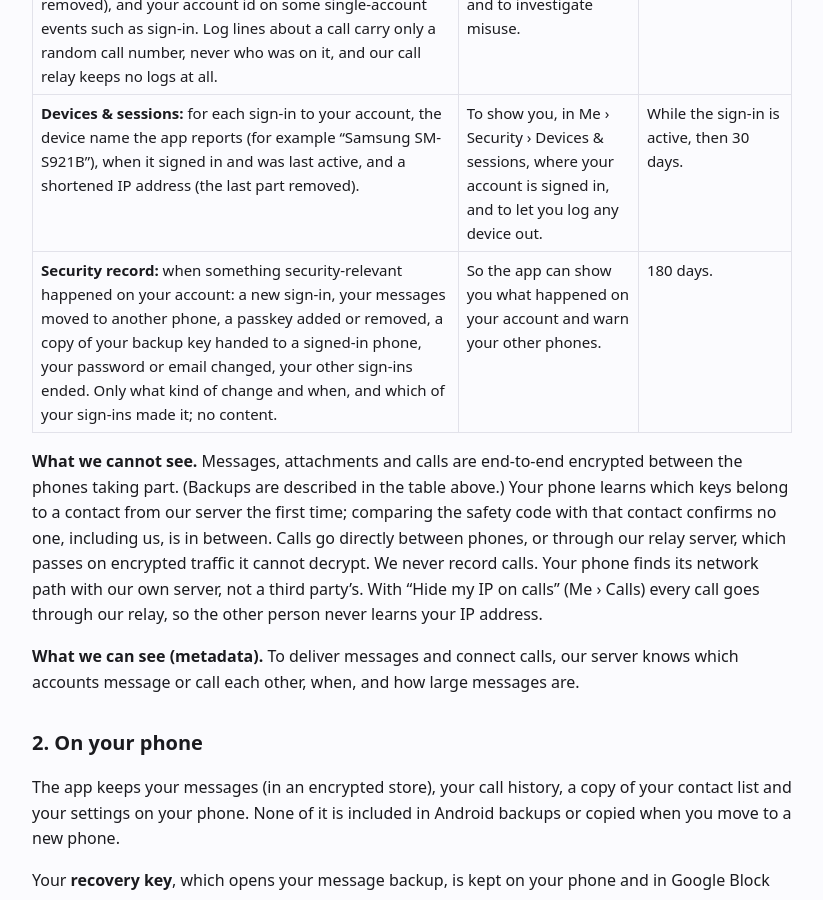
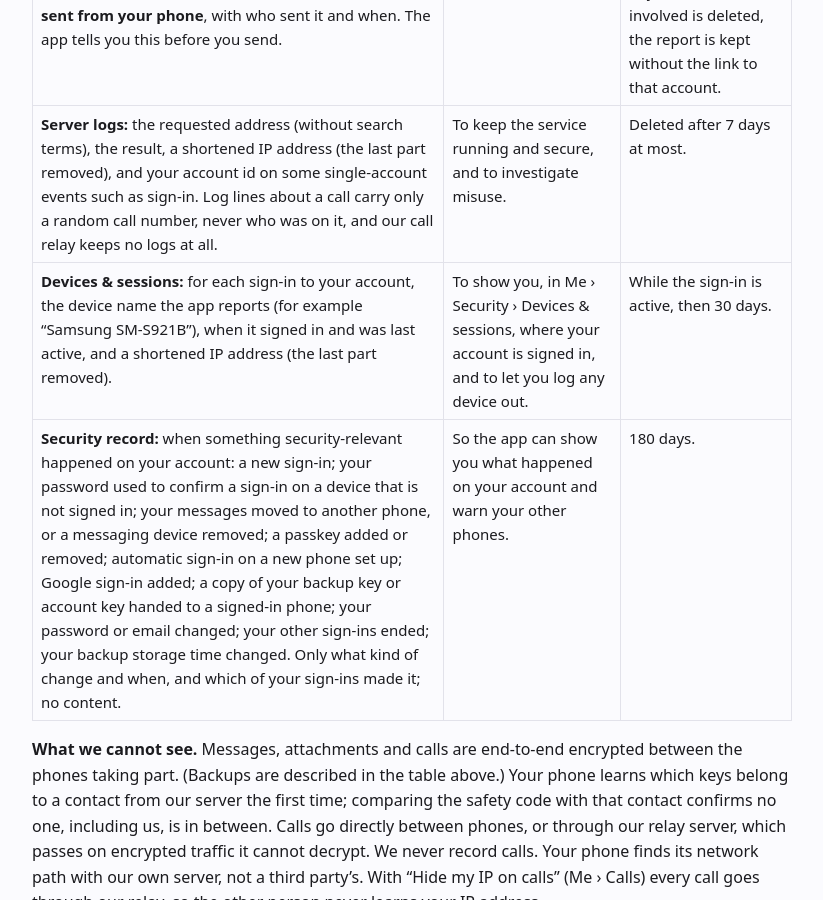
Before and after one commit to SK091/nexcall-legal, a Jekyll site: the page built from privacy.md, in a window 1280 px wide and 900 px high, scrolled down 3604 px. Shown: the whole window, without its empty margins (228-1051 px from the left). Built offline with Jekyll 4.4.1, drawn with Linux system fonts in a browser that asks for light colours; some of the changed text lies outside the part shown.

Commit message:
DRAFT privacy policy, 2026-10-08 (2): when the password is sent, how long a sign-in lasts, the full list of the security record
Synced from the main repository's site/ (commit 5212713).

Co-Authored-By: Claude Opus 5.5 (1M context) <noreply@anthropic.com>
Claude-Session: https://claude.ai/code/session_012MH5L9SuJR8wtS52o9yHxp

```diff
--- a/privacy.md
+++ b/privacy.md
@@ -33,7 +33,7 @@ data fiduciary for the data described here. Contact: <{{ site.grievance_email }}
 
 | Data | Why | How long we keep it |
 |---|---|---|
-| **Your account:** username, display name, and your password stored as a one-way hash. Our server receives your password when you create your account, the first time you sign in on a phone and when you change it; it keeps only the hash, never the password, and when you signed up. {% comment %}P1{% endcomment %} | To create your account and let you sign in. | Until you delete your account. |
+| **Your account:** username, display name, when you signed up, and your password stored as a one-way hash. Our server receives your password when you create your account, when you change or reset it, and when you sign in on a phone that has not yet completed the newer sign-in that proves the password without sending it (the first sign-in for an older account, or an attempt where that sign-in did not succeed, which includes a mistyped password); it keeps only the hash, never the password. {% comment %}P1{% endcomment %} | To create your account and let you sign in. | Until you delete your account. |
 | **After you delete your account:** only your username, when you signed up and when you deleted the account. Nothing else — no messages, contacts, email, phone details or IP address. {% comment %}P28{% endcomment %} | Indian law (IT Rules 2021, Rule 3(1)(h)) requires us to keep registration details for 180 days after an account is deleted. | 180 days after deletion, then erased automatically. |
 | **Your email:** stored only as a scrambled code (a keyed hash) plus a hint like s•••••@gmail.com, never as the address itself. {% comment %}P26{% endcomment %} | To let you sign in with your email and reset a forgotten password with a code we send to it. When you type your email to get a code, we use it once to send the mail and do not keep it. | Until you delete your account. |
 | **Google sign-in (optional):** only Google's account identifier for you and a display name. Not your email or photo. {% comment %}P2{% endcomment %} | To let you sign in with Google, and to reset a forgotten password. | Until you delete your account. |
@@ -44,14 +44,14 @@ data fiduciary for the data described here. Contact: <{{ site.grievance_email }}
 | **Message history backup:** encrypted on your phone before it is uploaded. The key that opens it never leaves your phone unprotected. If you sign in with a password, a copy of that key is kept on our server, locked with a key made from your password: this protects your backup from other people, but not from whoever runs the server, because the server receives your password when you set it. A backup opened only by your Google account's protected backup, a passkey or a recovery key you saved cannot be read by us. The app shows which of these you have in Me › Chat backup. {% comment %}P9{% endcomment %} | So you can restore your chats on a new phone. | Until you delete your account. |
 | **Push token:** an identifier from Google's Firebase Cloud Messaging for your phone. {% comment %}P13{% endcomment %} | To wake your phone for an incoming call or message. The notification we send carries no names and no message content. | Replaced when it changes; removed when you delete your account. |
 | **Missed calls your phone has not collected:** when a call ends before it reached your phone, or while your phone had no connection, we keep who called, when, whether it was an audio or video call, and why it ended (not reached, not answered, or cancelled). Nothing is kept about a call that was answered or declined, or that your phone already knew about. {% comment %}P33{% endcomment %} | So your phone can show you the missed call when it is back online. | Deleted as soon as your phone has collected it, or after 7 days. |
-| **Sign-in sessions.** {% comment %}P18{% endcomment %} | To keep you signed in. | 1 hour, renewed while you use the app for up to 7 days, or up to a year with "Remember me". |
+| **Sign-in sessions.** {% comment %}P18{% endcomment %} | To keep you signed in. | A sign-in is renewed each time the app uses it, so one that stays in use does not end by itself. One that is not used ends after 7 days, or after a year with "Remember me" (the app's default). |
 | **Service-quality numbers:** once a day the app sends rough, anonymous numbers about how well calls and messages worked: bands of how long a call took to connect, its sound and picture quality, the kind of connection and network, and how long it lasted; and, counted per day, how long messages took to be sent and delivered and how often something failed. No user id, no IP address, no one else's details, nothing you said or sent; only the day, never the time. {% comment %}P29{% endcomment %} | To make calls and messages faster and more reliable. **On by default**; turn it off in Me › Privacy › "Help improve calls and messages", which also deletes anything not yet sent. | 90 days. |
 | **Live call reports (temporary, while calls are being stabilised):** during a call, every 10 seconds, the app sends technical numbers about that call: picture size, frame rate and bitrate sent and received, delay and loss, how loud your microphone is as a number (never the sound itself), whether voice focus is on, whether the sound goes to the earpiece, speaker, a wired headset or Bluetooth (the kind only, never the name of a headset), the kind of network and connection path, how warm the phone is, the battery level, how much charge the battery reports it has left, whether the phone is charging and the battery's temperature, the app version, and your phone model. Nothing you said or showed, no names, no addresses. These reports are **not anonymous**: each is stored with the call it belongs to, and the server knows which accounts were in that call. {% comment %}P32{% endcomment %} | To find out why a call had a poor picture or dropped, on either phone, and how much battery calls use. **On by default**; turn it off in Me › Privacy › "Help improve calls and messages". This will be removed when calls are stable. | 7 days, in the server log only. |
 | **Call-quality reports:** when a call fails, the app sends the network type, whether a VPN was on, your mobile carrier's code, technical connection details, why the call ended, and the app version. No user id, no IP address, no one else's details; the time is rounded to the hour. {% comment %}P14{% endcomment %} | To find and fix call failures. This is **on by default**; turn it off in Me › Privacy › "Help improve calls and messages". | 90 days. |
 | **Abuse reports** you file: who you reported, the reason, anything you wrote, and — **only if you report a specific message — the text of that one message, sent from your phone**, with who sent it and when. The app tells you this before you send. {% comment %}P15{% endcomment %} | To act on abuse and meet our legal duties. | Until the report is resolved, then 180 days. If an account involved is deleted, the report is kept without the link to that account. |
 | **Server logs:** the requested address (without search terms), the result, a shortened IP address (the last part removed), and your account id on some single-account events such as sign-in. Log lines about a call carry only a random call number, never who was on it, and our call relay keeps no logs at all. {% comment %}P12 P17{% endcomment %} | To keep the service running and secure, and to investigate misuse. | Deleted after 7 days at most. |
 | **Devices & sessions:** for each sign-in to your account, the device name the app reports (for example "Samsung SM-S921B"), when it signed in and was last active, and a shortened IP address (the last part removed). {% comment %}P12{% endcomment %} | To show you, in Me › Security › Devices & sessions, where your account is signed in, and to let you log any device out. | While the sign-in is active, then 30 days. |
-| **Security record:** when something security-relevant happened on your account: a new sign-in, your messages moved to another phone, a passkey added or removed, a copy of your backup key handed to a signed-in phone, your password or email changed, your other sign-ins ended. Only what kind of change and when, and which of your sign-ins made it; no content. {% comment %}P34{% endcomment %} | So the app can show you what happened on your account and warn your other phones. | 180 days. |
+| **Security record:** when something security-relevant happened on your account: a new sign-in; your password used to confirm a sign-in on a device that is not signed in; your messages moved to another phone, or a messaging device removed; a passkey added or removed; automatic sign-in on a new phone set up; Google sign-in added; a copy of your backup key or account key handed to a signed-in phone; your password or email changed; your other sign-ins ended; your backup storage time changed. Only what kind of change and when, and which of your sign-ins made it; no content. {% comment %}P34{% endcomment %} | So the app can show you what happened on your account and warn your other phones. | 180 days. |
 
 **What we cannot see.** Messages, attachments and calls are end-to-end
 encrypted between the phones taking part. (Backups are described in the table
```
